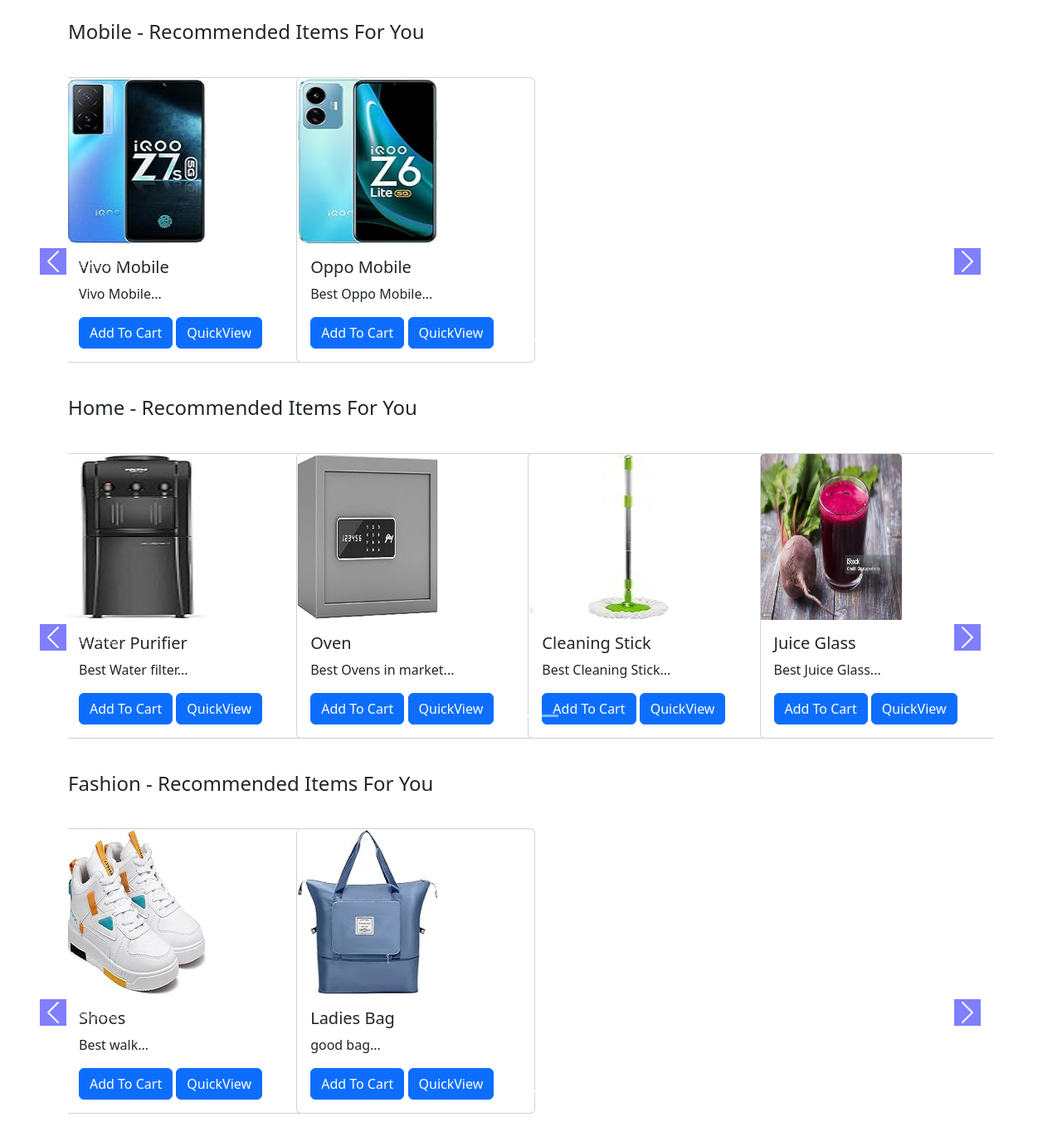
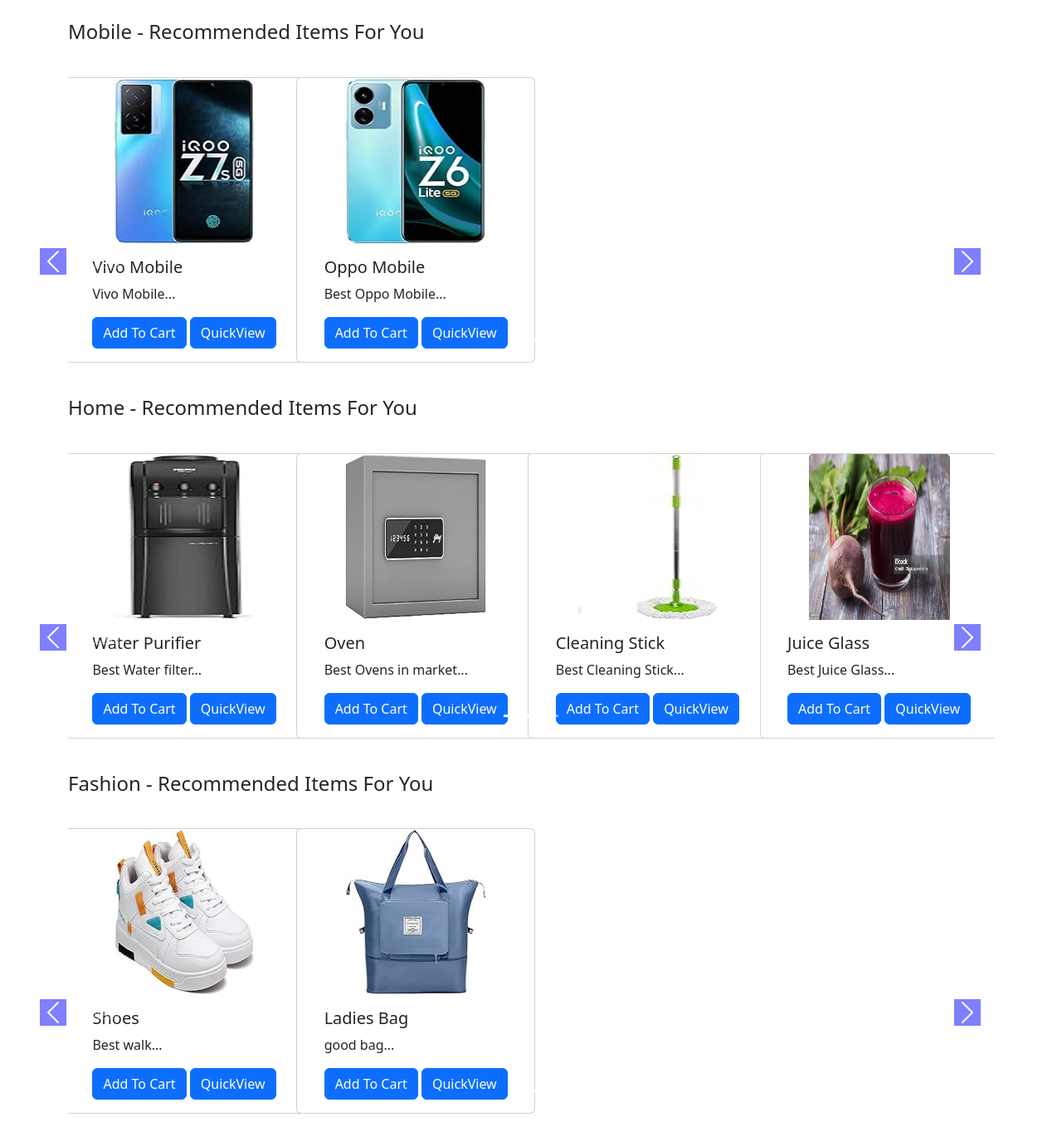
Before and after one commit to yash9151/E-Commerce_Website, a Django app: page /shop/ in a window 1280 px wide. Shown: the part 56-1414 px from the top of the page at 83% size. Run offline with Django 5.2, Linux system fonts and the light colour scheme; data comes from the database, SQL or seed files in the repository; some libraries are stand-ins or nearby versions.

Commit message:
bug-fix and align items to center

```diff
--- a/mac/shop/templates/shop/index.html
+++ b/mac/shop/templates/shop/index.html
@@ -63,7 +63,7 @@
 
                 {% for i in product %}
                 <div class="col-xs-3 col-sm-3 col-md-3">
-                    <div class="card" style="width: 18rem;">
+                    <div class="card align-items-center" style="width: 18rem;">
                         <img src="/media/{{i.image}}" class="card-img-top" alt="...">
                         <div class="card-body">
                             <h5 class="card-title" id ="namepr{{i.id}}">{{i.product_name}}</h5>
```
